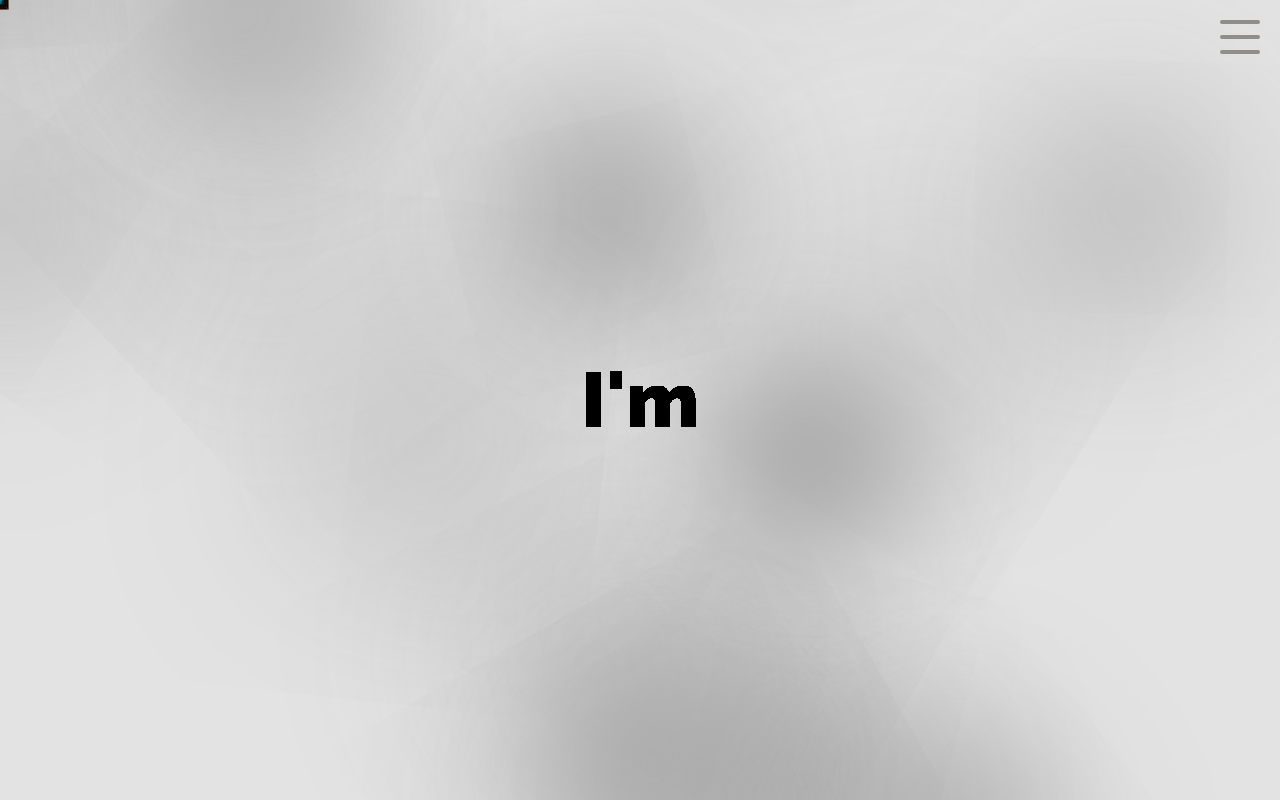
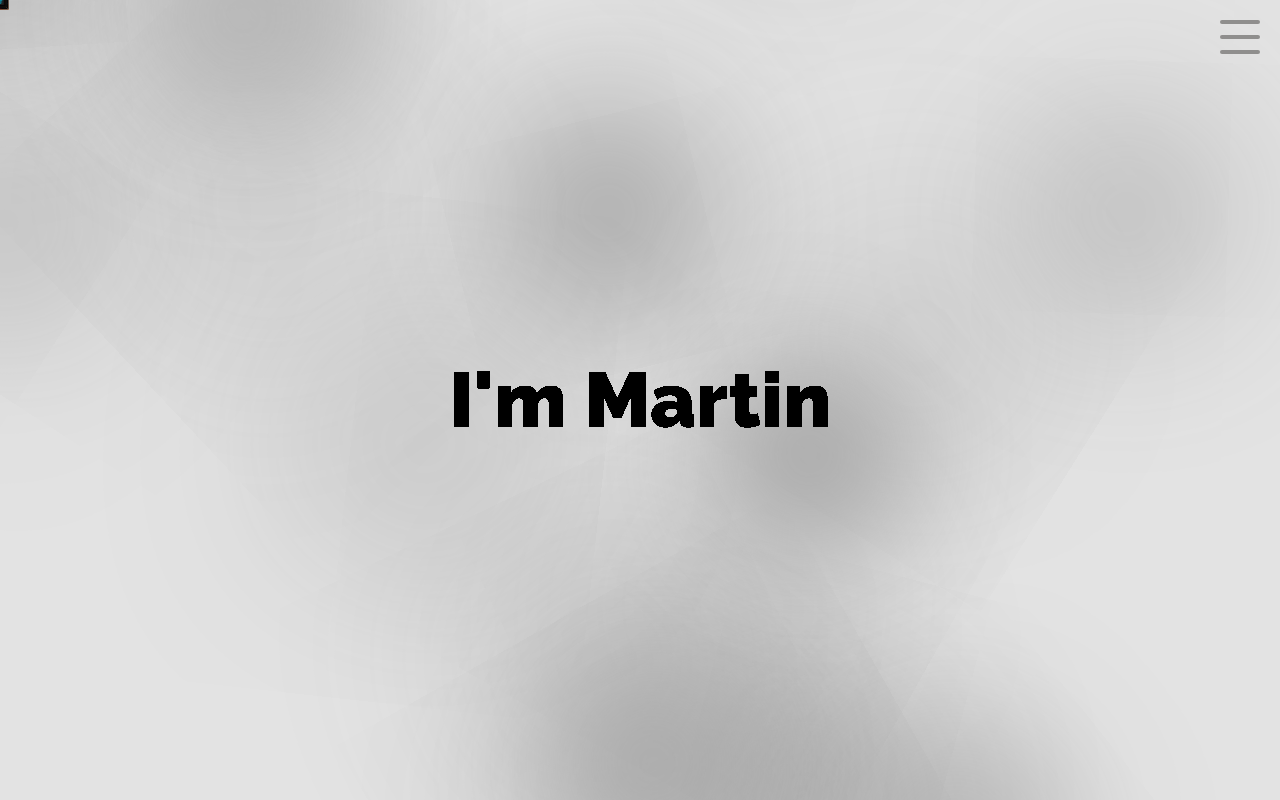
Before and after one commit to martinditalo/my-portfolio, a React (Create React App) app: page / in a window 1280 px wide. Built offline with nearby package versions, Linux system fonts and the light colour scheme.

Commit message:
feat: change intro

```diff
--- a/src/components/introduction/Intro.tsx
+++ b/src/components/introduction/Intro.tsx
@@ -10,12 +10,11 @@ const Intro = (): ReactElement => {
 
   const texts: string[] = [
     "Hello!",
-    "I'm",
-    "Martin",
-    "Web Developer",
+    "I'm Martin",
     "Software Engineer",
+    "FullStack Developer",
     "Front End Developer",
-    "Nice to meet you!",
+    "Code • Create • Deploy",
   ];
 
   const morphTime: number = 1;
```
